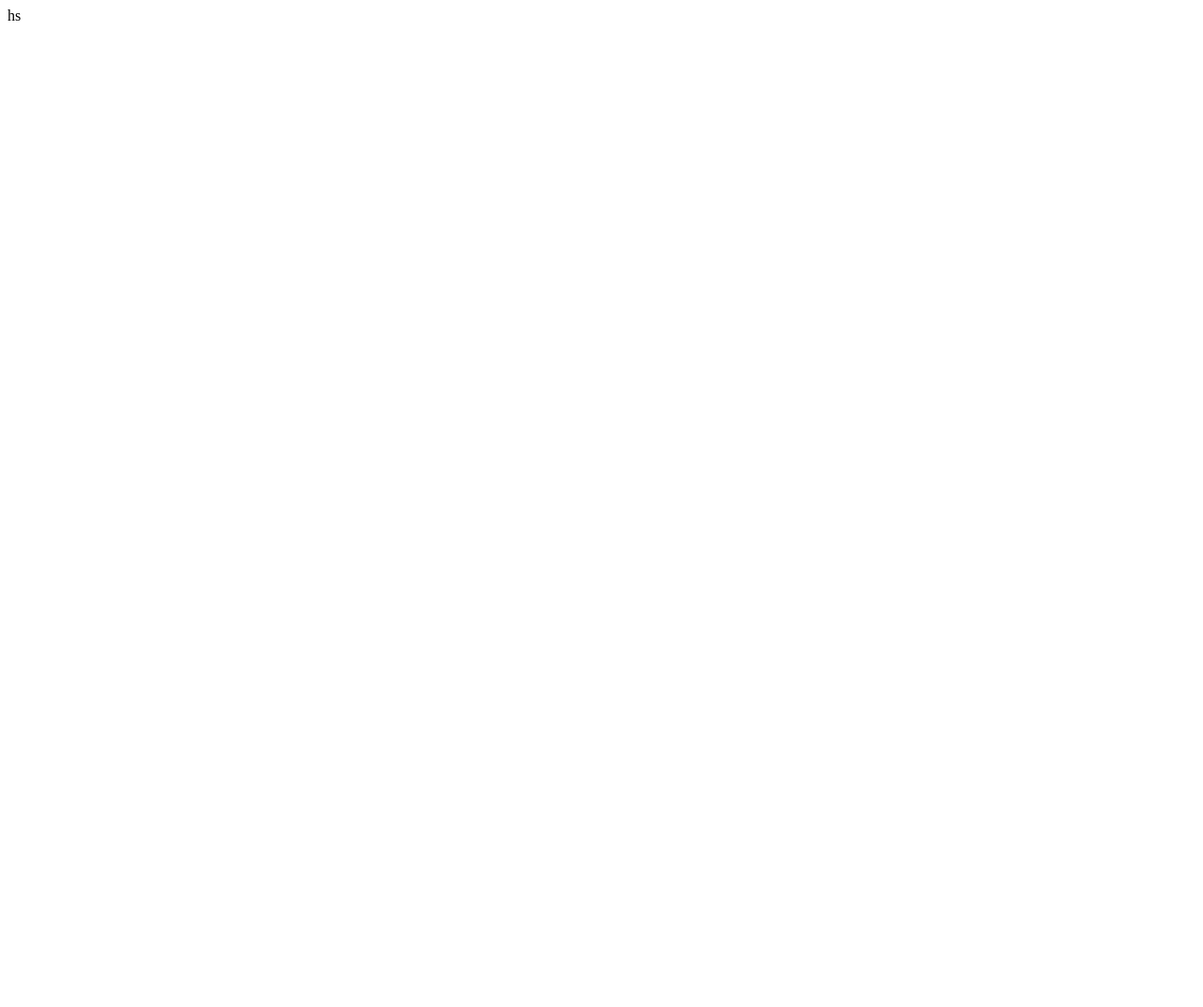
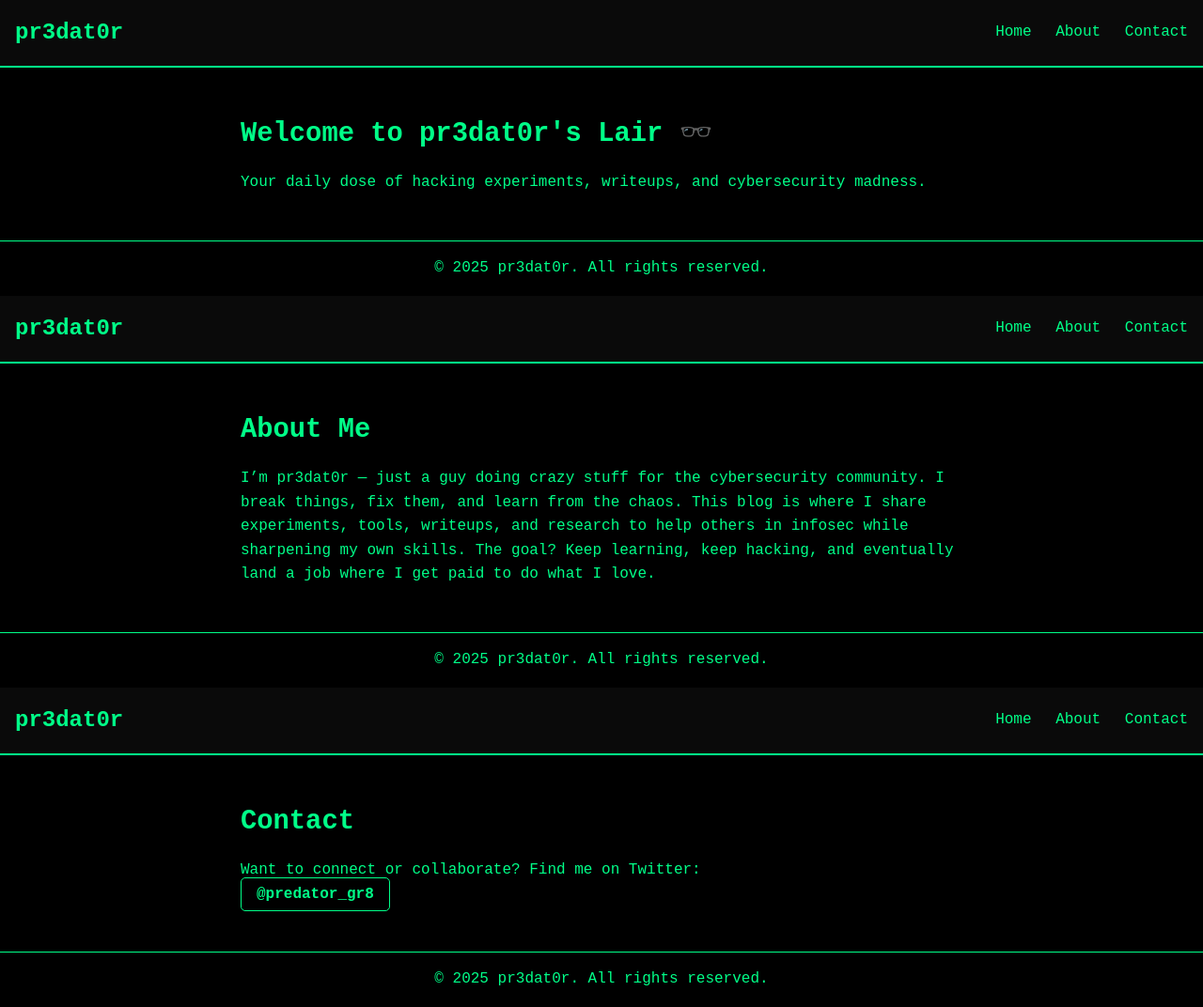
Before and after one commit to gerivona/Pr3dat0r.github.io, a plain HTML site: page About.html in a window 1280 px wide. Shown: the whole page at 94% size. Before the commit the page ends 800 px from the top, so only its background shows below. Drawn offline with Linux system fonts and the light colour scheme.

Commit message:
Update About.html

```diff
--- a/About.html
+++ b/About.html
@@ -1 +1,138 @@
-hs
+<!DOCTYPE html><html lang="en">
+<head>
+  <meta charset="UTF-8" />
+  <meta name="viewport" content="width=device-width, initial-scale=1.0" />
+  <meta name="description" content="pr3dat0r - Cybersecurity Blog" />
+  <title>pr3dat0r | Hacker Blog</title>
+  <style>
+    * {
+      margin: 0;
+      padding: 0;
+      box-sizing: border-box;
+      font-family: 'Courier New', monospace;
+    }
+    body {
+      background-color: #000;
+      color: #00ff88;
+      line-height: 1.6;
+    }
+    header {
+      background: #0a0a0a;
+      padding: 1rem;
+      display: flex;
+      justify-content: space-between;
+      align-items: center;
+      border-bottom: 2px solid #00ff88;
+    }
+    header h1 {
+      color: #00ff88;
+      font-size: 1.5rem;
+    }
+    nav a {
+      color: #00ff88;
+      margin-left: 1rem;
+      text-decoration: none;
+      transition: color 0.3s;
+    }
+    nav a:hover {
+      color: #fff;
+    }
+    .container {
+      max-width: 800px;
+      margin: 2rem auto;
+      padding: 1rem;
+    }
+    h2 {
+      font-size: 1.8rem;
+      margin-bottom: 1rem;
+      color: #00ff88;
+    }
+    .contact-link {
+      color: #00ff88;
+      font-weight: bold;
+      text-decoration: none;
+      border: 1px solid #00ff88;
+      padding: 0.5rem 1rem;
+      border-radius: 5px;
+      transition: all 0.3s;
+    }
+    .contact-link:hover {
+      color: #000;
+      background-color: #00ff88;
+      box-shadow: 0 0 10px #00ff88;
+    }
+    footer {
+      text-align: center;
+      padding: 1rem;
+      margin-top: 2rem;
+      border-top: 1px solid #00ff88;
+    }
+    @media (max-width: 600px) {
+      nav a {
+        display: inline-block;
+        margin: 0.5rem;
+      }
+    }
+  </style>
+</head>
+<body>
+  <header>
+    <h1>pr3dat0r</h1>
+    <nav>
+      <a href="index.html">Home</a>
+      <a href="about.html">About</a>
+      <a href="contact.html">Contact</a>
+    </nav>
+  </header>  <div class="container">
+    <h2>Welcome to pr3dat0r's Lair 🕶️</h2>
+    <p>Your daily dose of hacking experiments, writeups, and cybersecurity madness.</p>
+  </div>  <footer>
+    <p>&copy; 2025 pr3dat0r. All rights reserved.</p>
+  </footer>
+</body>
+</html><!-- ABOUT PAGE --><!DOCTYPE html><html lang="en">
+<head>
+  <meta charset="UTF-8" />
+  <meta name="viewport" content="width=device-width, initial-scale=1.0" />
+  <title>About | pr3dat0r</title>
+  <link rel="stylesheet" href="style.css" />
+</head>
+<body>
+  <header>
+    <h1>pr3dat0r</h1>
+    <nav>
+      <a href="index.html">Home</a>
+      <a href="about.html">About</a>
+      <a href="contact.html">Contact</a>
+    </nav>
+  </header>  <div class="container">
+    <h2>About Me</h2>
+    <p>I’m pr3dat0r — just a guy doing crazy stuff for the cybersecurity community. I break things, fix them, and learn from the chaos. This blog is where I share experiments, tools, writeups, and research to help others in infosec while sharpening my own skills. The goal? Keep learning, keep hacking, and eventually land a job where I get paid to do what I love.</p>
+  </div>  <footer>
+    <p>&copy; 2025 pr3dat0r. All rights reserved.</p>
+  </footer>
+</body>
+</html><!-- CONTACT PAGE --><!DOCTYPE html><html lang="en">
+<head>
+  <meta charset="UTF-8" />
+  <meta name="viewport" content="width=device-width, initial-scale=1.0" />
+  <title>Contact | pr3dat0r</title>
+  <link rel="stylesheet" href="style.css" />
+</head>
+<body>
+  <header>
+    <h1>pr3dat0r</h1>
+    <nav>
+      <a href="index.html">Home</a>
+      <a href="about.html">About</a>
+      <a href="contact.html">Contact</a>
+    </nav>
+  </header>  <div class="container">
+    <h2>Contact</h2>
+    <p>Want to connect or collaborate? Find me on Twitter:</p>
+    <p><a class="contact-link" href="https://twitter.com/predator_gr8" target="_blank">@predator_gr8</a></p>
+  </div>  <footer>
+    <p>&copy; 2025 pr3dat0r. All rights reserved.</p>
+  </footer>
+</body>
+</html>
```
